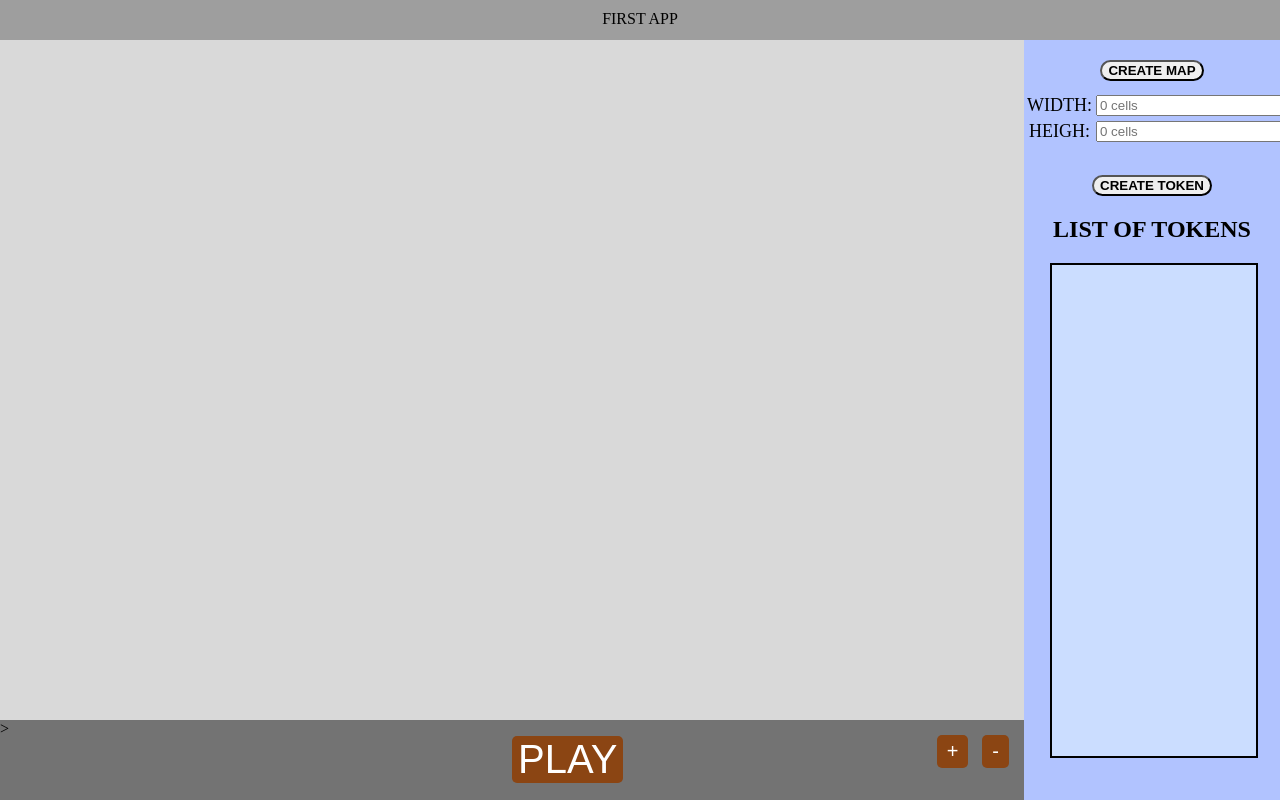
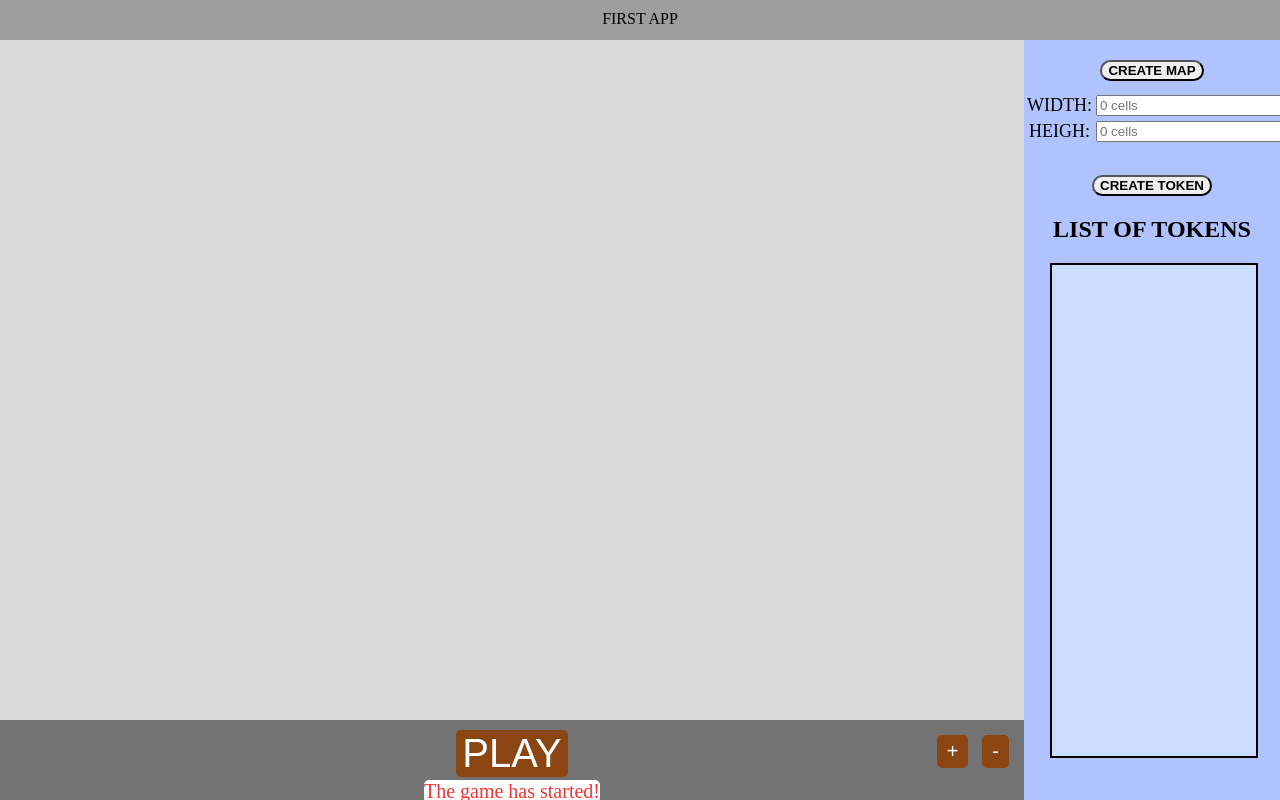
Before and after one commit to strokovrg/VTT_web, a plain HTML site: page src/index.html in a window 1280 px wide. Both pictures are taken after a click on the button "PLAY". Drawn offline with nearby package versions, Linux system fonts and the light colour scheme.

Commit message:
start_mes

```diff
--- a/src/index.html
+++ b/src/index.html
@@ -36,15 +36,16 @@
             <h2>LIST OF TOKENS</h2>
             <div class="token-container">
                 <div class="table2">
-                    <ul style="list-style-type:disc;" class="tokenlist"></ul>                </ul>
+                    <ul style="list-style-type:disc;" class="tokenlist"></ul>
                 </div>
             </div>
         </div>
     </rightsidebar>
 
     <footer>
-        <div>
-            <button class="startGame">PLAY</button>>
+        <div class="start">
+            <button class="startGame">PLAY</button>
+            <div class="startText">The game has started!</div>
         </div>
         <div class="map-controls">
             <button class="zoom-in">+</button>
@@ -52,6 +53,7 @@
         </div>
     </footer>
 
+    <script src="https://cdnjs.cloudflare.com/ajax/libs/jquery/3.3.1/jquery.min.js"></script>
     <script src="script.js"></script>
 </body>
 </html>
--- a/src/script.js
+++ b/src/script.js
@@ -18,6 +18,7 @@ createTokenButton.addEventListener('click', createToken);
 zoomOutButton.addEventListener("click", ZoomIN);
 zoomInButton.addEventListener("click", ZoomOut);
 startGameButton.addEventListener("click", startGame);
+$(".startGame").click(function(){$(".startText").toggle('show').delay(3000).slideUp(300);}) //появление текста о начале игры
 
 // Функции изменения масштаба карты
 let scale = 1; // Начальный масштаб
@@ -115,4 +116,5 @@ function startGame()
             }
         });
     });
+
 }
--- a/src/style.css
+++ b/src/style.css
@@ -134,6 +134,7 @@ footer
     width: 80%;
     height: 10%;
 
+
     .map-controls
     {
         position: absolute;
@@ -159,11 +160,15 @@ footer
         background-color: #A0522D; /* Цвет кнопок при наведении, можно изменить */
     }
 
+    .start
+    {
+        display: flex;
+        justify-content: center;
+
         .startGame
         {
+            top: 10px;
             position: absolute;
-        top: 20%;
-        left: 50%;
             color: #fff;
             background-color: #8B4513;
             font-size: 40px;
@@ -176,6 +181,26 @@ footer
         {
             background-color: #A0522D;
         }
+
+        .startText
+        {
+            top: 60px;
+            position: absolute;
+            color: #ee3434;
+            background-color: #ffffff;
+            font-size: 20px;
+            border: none;
+            border-radius: 5px;
+
+            display: none;
+        }
+
+        .show
+        {
+            display: block;
+        }
+    }
+
 }
 
 .token
```
Lines whose indentation alone changed are shown as unchanged.
